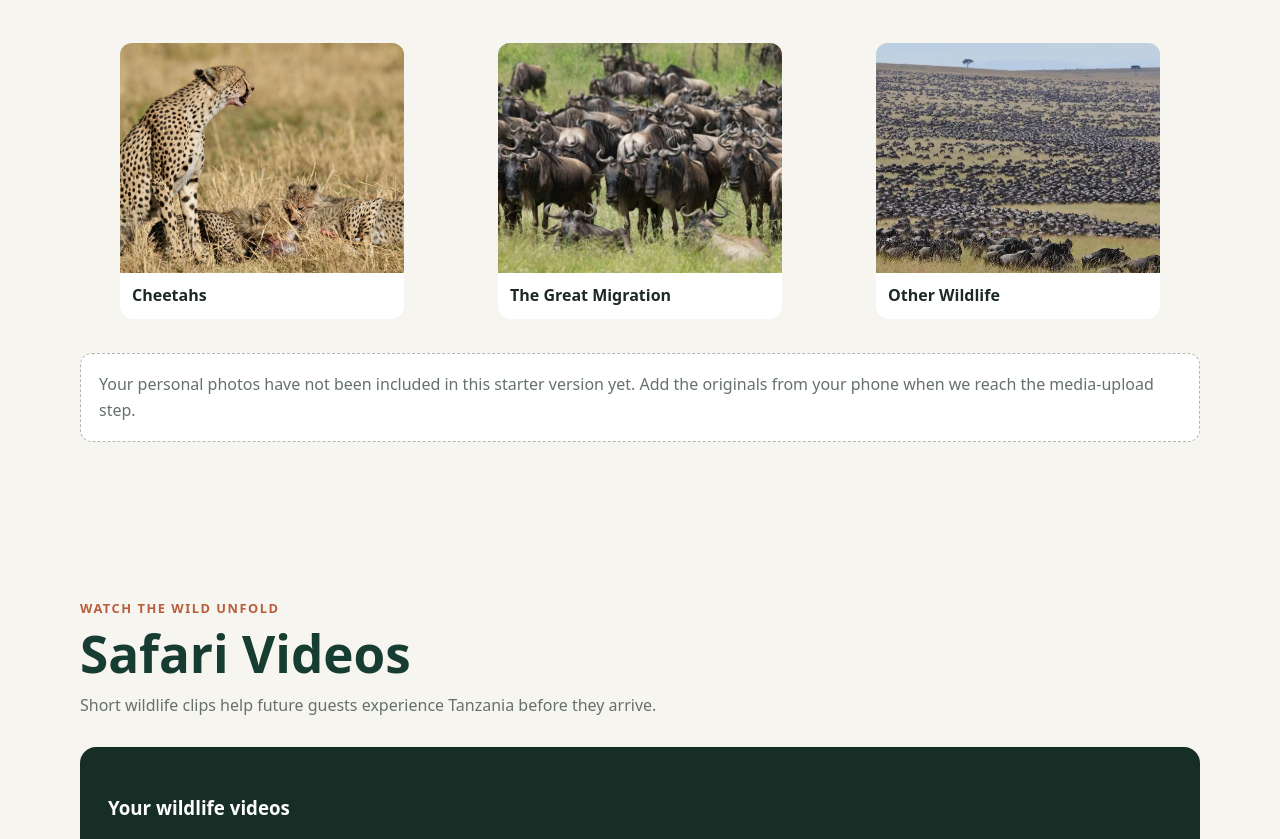
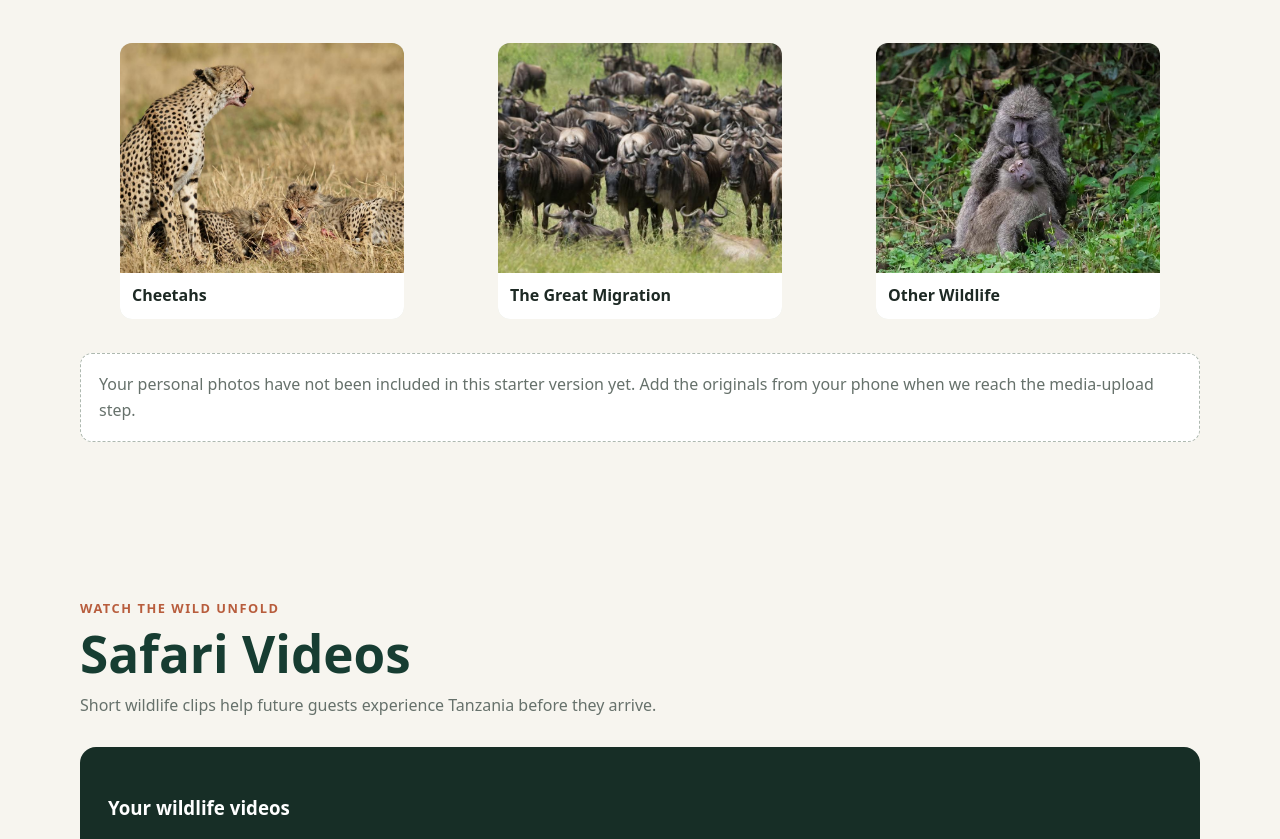
Before and after one commit to uriogeofrey330-star/Safariwithgeofrey, a plain HTML site: page index.html in a window 1280 px wide. Shown: the part 2586-3425 px from the top of the page. Drawn offline with Linux system fonts and the light colour scheme.

Commit message:
Update index.html

```diff
--- a/index.html
+++ b/index.html
@@ -50,7 +50,7 @@ section{padding:70px 0}.section-head{max-width:720px;margin-bottom:28px}.section
 <figure class="gallery-tile"><img src="leopard.jpg" alt="Leopard in Tanzania" onerror="this.style.display='none'"><figcaption>Leopards</figcaption></figure>
 <figure class="gallery-tile"><img src="cheetah.jpg" alt="Cheetah in Tanzania" onerror="this.style.display='none'"><figcaption>Cheetahs</figcaption></figure>
 <figure class="gallery-tile"><img src="wildebeest.jpg" alt="Great Migration in Tanzania" onerror="this.style.display='none'"><figcaption>The Great Migration</figcaption></figure>
-<figure class="gallery-tile"><img src="wildebeest-migration.jpg" alt="Other Tanzania wildlife" onerror="this.style.display='none'"><figcaption>Other Wildlife</figcaption></figure>
+<figure class="gallery-tile"><img src="Baboons.jpg" alt="Other Tanzania wildlife" onerror="this.style.display='none'"><figcaption>Other Wildlife</figcaption></figure>
 </div><p class="media-note" style="margin-top:18px">Your personal photos have not been included in this starter version yet. Add the originals from your phone when we reach the media-upload step.</p>
 </div></section>
 <section id="videos"><div class="wrap"><div class="section-head"><div class="kicker">Watch the wild unfold</div><h2>Safari Videos</h2><p>Short wildlife clips help future guests experience Tanzania before they arrive.</p></div><div class="video-box"><h3>Your wildlife videos</h3><p>Place your MP4 videos in <code>videos/</code>, then add video cards here. We’ll do this after uploading your own clips.</p><div class="video-grid"><div class="video-card"><h3>Serengeti Wildlife Moments</h3><p>Add your own video file in the next step.</p></div><div class="video-card"><h3>Great Migration Encounters</h3><p>Add your own video file in the next step.</p></div></div></div></div></section>
```
